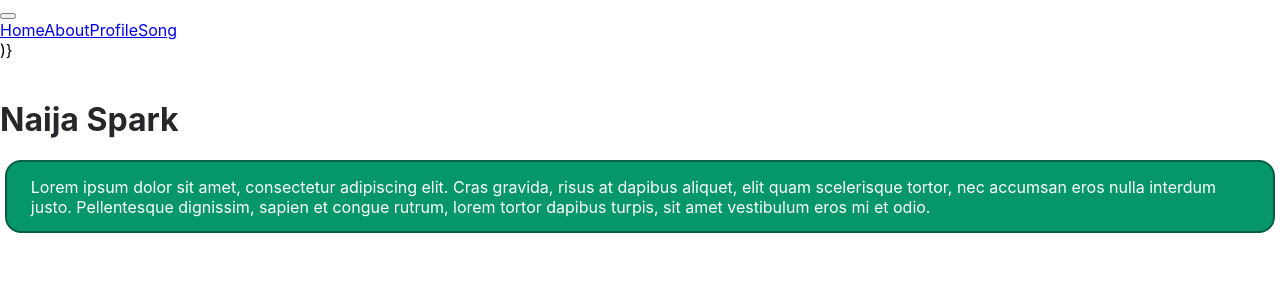
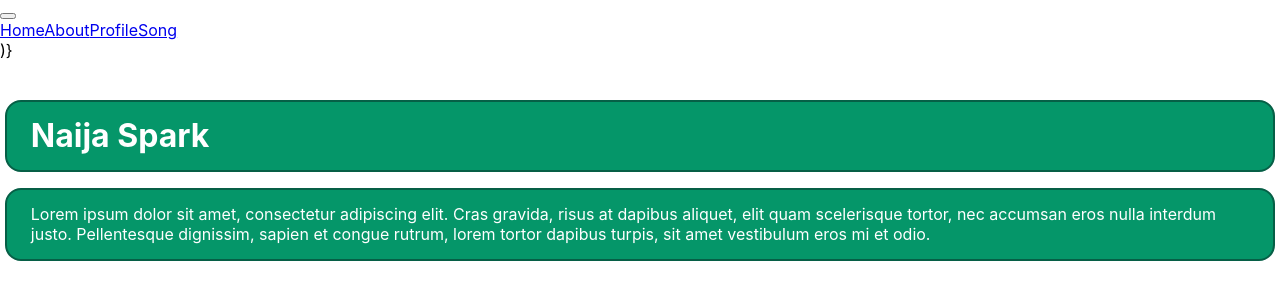
Before and after one commit to UzziahOsia/MIXIFY, a React (Create React App) app: page / in a window 1280 px wide. Shown: the top 300 px of the page. Built offline with nearby package versions, Linux system fonts and the light colour scheme.

Commit message:
Update Home.js

```diff
--- a/src/Pages/Home.js
+++ b/src/Pages/Home.js
@@ -3,7 +3,16 @@ import React from "react";
 
 const Home = () => (
   <div>
-    <h1 className="title is-1">Naija Spark</h1>
+    <h1 style={{
+            cursor: "pointer",
+            background: "#059669",
+            borderRadius: "1rem",
+            padding: "0.9rem  1.5rem",
+            border: "2px solid #065F46",
+            margin: "1rem 0.3rem",
+            color: "white"
+            }}
+            className="title is-1">Naija Spark</h1>
     <p
     style={{
             cursor: "pointer",
```
